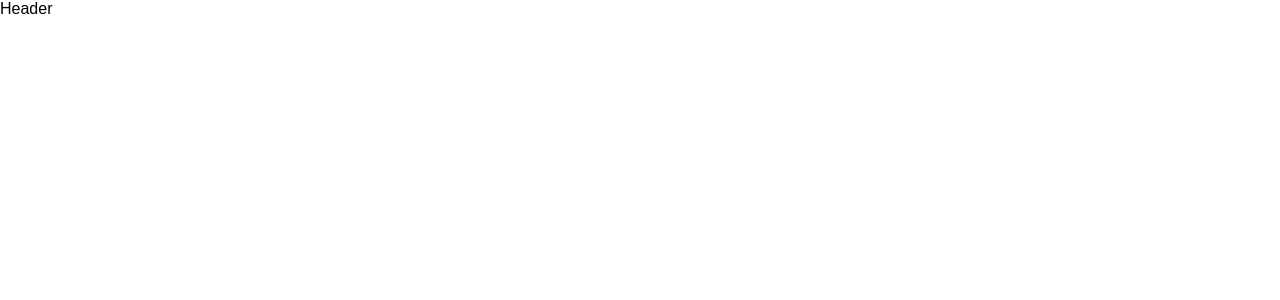
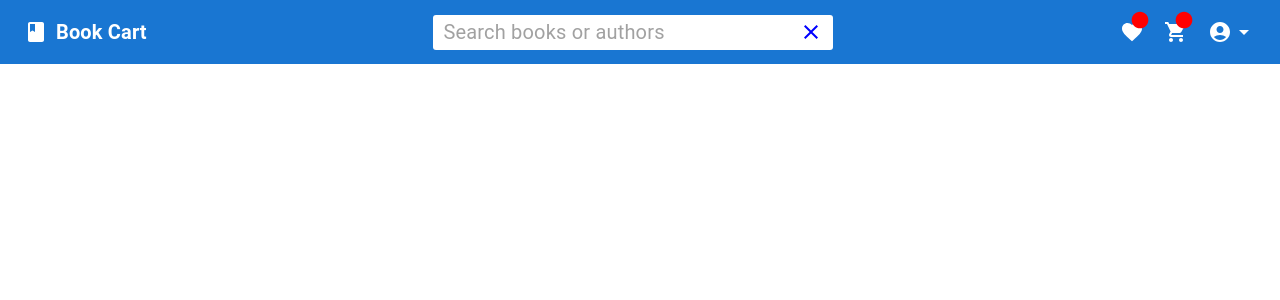
Before and after one commit to senthilnathanDeveloper/Book-Cart-React-Project, a Next.js app: page / in a window 1280 px wide. Shown: the top 300 px of the page. Built offline with nearby package versions, Linux system fonts and the light colour scheme.

Commit message:
menu created

```diff
--- a/src/app/components/Header.js
+++ /dev/null
@@ -1,9 +0,0 @@
-import React from 'react'
-
-const Header = () => {
-  return (
-    <div>Header</div>
-  )
-}
-
-export default Header
--- a/src/app/layout.js
+++ b/src/app/layout.js
@@ -1,5 +1,6 @@
 import { Geist, Geist_Mono } from "next/font/google";
 import "./globals.css";
+import NavBar from "@/components/NavBar";
 
 const geistSans = Geist({
   variable: "--font-geist-sans",
@@ -20,8 +21,10 @@ export default function RootLayout({ children }) {
   return (
     <html lang="en">
       <body className={`${geistSans.variable} ${geistMono.variable}`}>
+        <NavBar/>
         {children}
       </body>
     </html>
+
   );
 }
--- a/src/app/page.js
+++ b/src/app/page.js
@@ -1,11 +1,11 @@
-import Image from "next/image";
-import styles from "./page.module.css";
-import Header from "./components/Header";
+import React from 'react'
 
-export default function Home() {
+const page = () => {
   return (
-  <div>
-    <Header/>
-  </div>
-  );
+    <div>
+
+    </div>
+  )
 }
+
+export default page
--- /dev/null
+++ b/src/components/NavBar.js
@@ -0,0 +1,106 @@
+"use client"
+import React from 'react'
+import { useState } from 'react';
+import { AppBar, Toolbar,Typography,InputBase,Stack,Button,MenuItem,MenuList,Paper,Box } from '@mui/material';
+import { styled } from '@mui/material/styles';
+import BookIcon from '@mui/icons-material/Book';
+import ShoppingCartIcon from '@mui/icons-material/ShoppingCart';
+import CircleIcon from '@mui/icons-material/Circle';
+import FavoriteIcon from '@mui/icons-material/Favorite';
+import AccountCircleIcon from '@mui/icons-material/AccountCircle';
+import ArrowDropDownIcon from '@mui/icons-material/ArrowDropDown';
+import ClearIcon from '@mui/icons-material/Clear';
+import { Link } from 'next/link';
+
+
+const Search=styled(("div"))({
+  backgroundColor:"white",
+  width:"400px",
+  height:"35px",
+  display:"flex",
+  alignItems:"center",
+  position:"relative",
+  borderRadius:"3px",
+});
+
+const Icons=styled((Box))({
+  display:"flex",
+  alignItems:"center",
+  gap:"20px",
+  color:"white",
+  fontWeight:"bold",
+  cursor:"pointer",
+});
+
+const NavBar = () => {
+  const isLoggedIn=true;
+  const [menuOpen,setMenuOpen]=useState(false);
+
+  const handleMenu =()=>{
+    setMenuOpen(prev=>!prev);
+  }
+
+  return (
+    <Box>
+        <AppBar position='sticky'>
+            <Toolbar sx={{color:"#121858",display:"flex",alignItems:"center",justifyContent:"space-between"}}>
+              <Stack component={Link} to="/" direction="row" alignItems="center" spacing={1} sx={{cursor:"pointer",textDecoration:"none"}}>
+                  <BookIcon sx={{color:"white"}}/>
+                  <Typography
+                    variant="h6"
+                    component="div"
+                    sx={{color:"white",fontWeight:"bold"}}>
+                    Book Cart
+                    </Typography>
+              </Stack>
+
+
+                <Search>
+                    <InputBase placeholder='Search books or authors' sx={{fontSize:"20px",color:"#212121",paddingX:"10px"}}
+                       />
+                    <ClearIcon sx={{position:"absolute",right:"10px",color:"blue"}} />
+                </Search>
+
+                <Icons>
+
+                  {isLoggedIn && (
+                      <Stack direction="row" position="relative" >
+                      <FavoriteIcon/>
+                      <CircleIcon sx={{color:"red",position:"absolute",top:"-10px",left:"10px",fontSize:"20px"}}/>
+                    </Stack>
+                  )}
+
+
+                    <Stack  direction="row" position="relative">
+                      <ShoppingCartIcon />
+                      <CircleIcon sx={{color:"red",position:"absolute",top:"-10px",left:"10px",fontSize:"20px"}}/>
+                    </Stack>
+
+                    {isLoggedIn ? (
+                      <Stack direction="row" position="relative" onClick={handleMenu} >
+                      <AccountCircleIcon/>
+                      <ArrowDropDownIcon/>
+                          {menuOpen && (
+                            <Paper sx={{position:"absolute",top:"30px",right:0}}>
+                            <MenuList>
+                              <MenuItem>My Orders</MenuItem>
+                              <MenuItem>Logout</MenuItem>
+                            </MenuList>
+                            </Paper>
+                          )}
+                      </Stack>
+
+                    ) : (
+                      <Stack direction="row" spacing={1}>
+                      <Button sx={{color:"white",fontWeight:"bold",textTransform:"none"}}>Login</Button>
+                    </Stack>
+                    ) }
+                </Icons>
+
+            </Toolbar>
+        </AppBar>
+    </Box>
+  )
+}
+
+export default NavBar
```
Also changed, not shown: src/app/(auth)/forgot-password/page.js (added), src/app/(auth)/login/login.js (added), src/app/(auth)/register/register.js (added), src/redux/bookSlice.js (added), src/redux/providers.js (added), src/redux/store.js (added).
